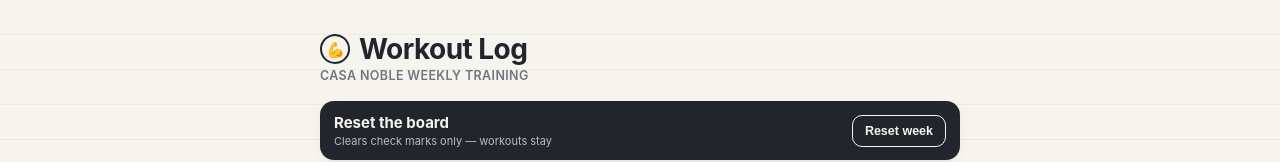
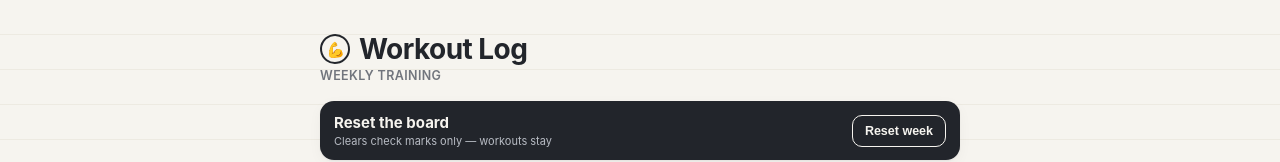
Before and after one commit to oflores02/Workout-Routine, a plain HTML site: page index.html in a window 1280 px wide. Shown: the top 162 px of the page. Drawn offline with Linux system fonts and the light colour scheme.

Commit message:
Update index.html

```diff
--- a/index.html
+++ b/index.html
@@ -502,7 +502,7 @@ function render(){
     <div class="masthead">
       <div>
         <h1><span class="stamp-icon">💪</span>Workout Log</h1>
-        <div class="sub">Casa Noble weekly training</div>
+        <div class="sub">weekly training</div>
       </div>
     </div>
 
```
